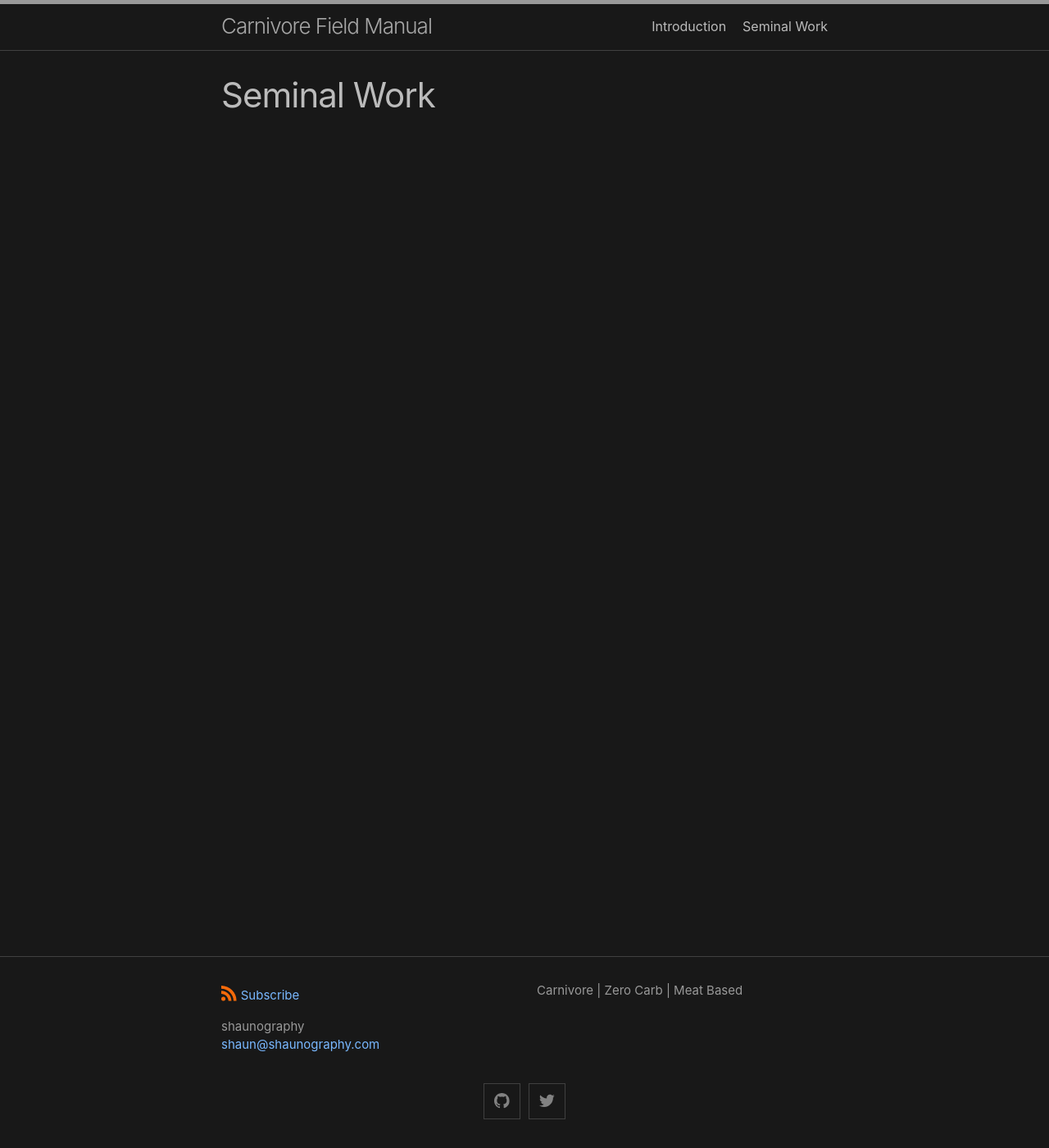
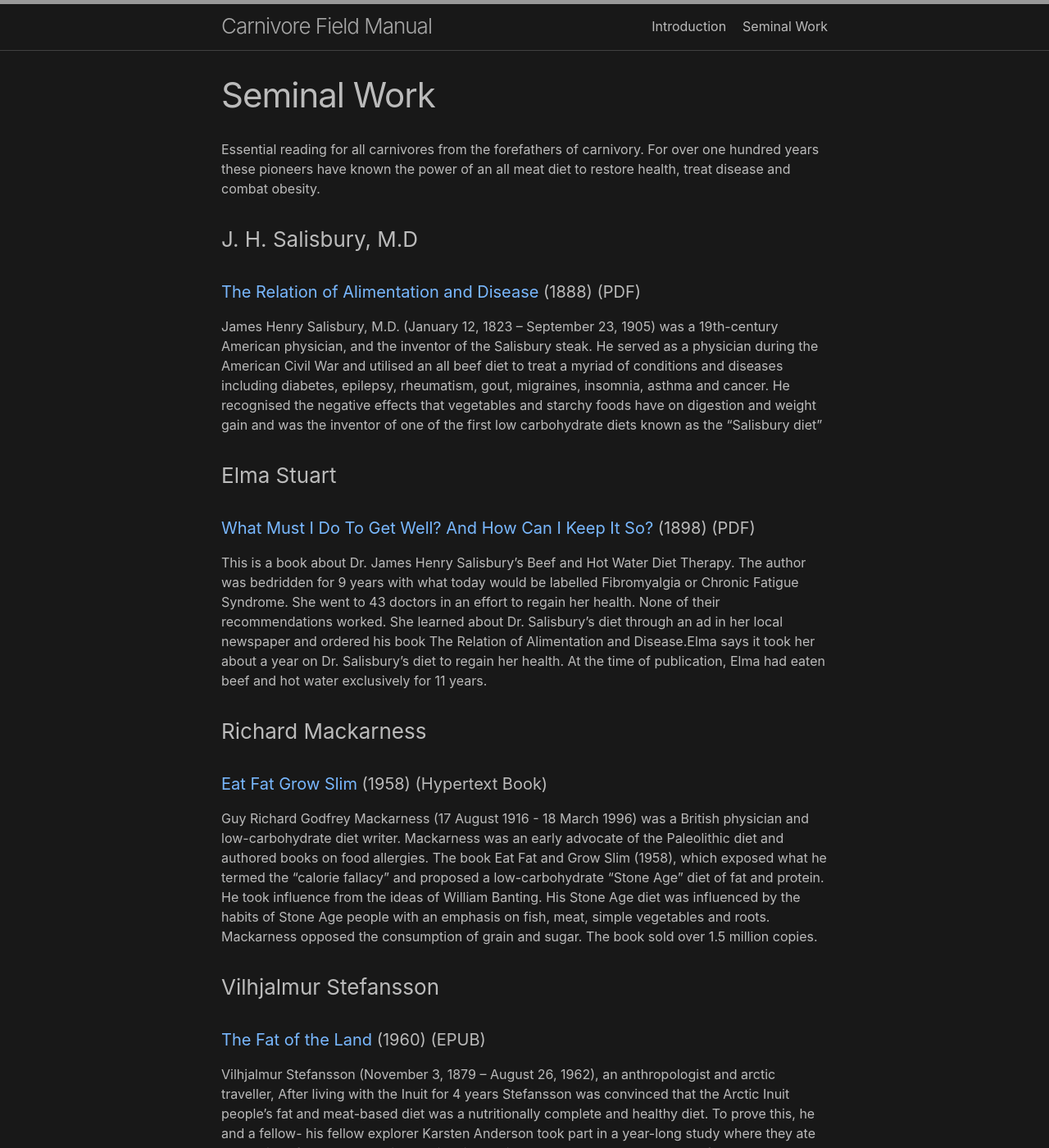
Before and after one commit to shaunography/carnivore, a Jekyll site: the page built from seminal_work.md, in a window 1280 px wide and 1400 px high. Shown: the whole window at 82% size. Built offline with Jekyll 4.4.1, drawn with Linux system fonts in a browser that asks for light colours; some of the changed text lies outside the part shown.

Commit message:
seminal work

```diff
--- a/seminal_work.md
+++ b/seminal_work.md
@@ -3,3 +3,36 @@ permalink: /seminal_work
 layout: page
 title: "Seminal Work"
 ---
+Essential reading for all carnivores from the forefathers of carnivory. For over one
+hundred years these pioneers have known the power of an all meat diet to restore
+health, treat disease and combat obesity.
+
+### J. H. Salisbury, M.D
+#### [The Relation of Alimentation and Disease](https://justmeat.co/docs/the-relation-of-alimentation-and-disease-j-h-salisbury.pdf) (1888) (PDF)
+James Henry Salisbury, M.D. (January 12, 1823 – September 23, 1905) was a 19th-century American physician, and the inventor of the Salisbury steak. He served as a physician during the American Civil War and utilised an all beef diet to treat a myriad of conditions and diseases including diabetes, epilepsy, rheumatism, gout, migraines, insomnia, asthma and cancer. He recognised the negative effects that vegetables and starchy foods have on digestion and weight gain and was the inventor of one of the first low carbohydrate diets known as the “Salisbury diet”
+
+### Elma Stuart
+#### [What Must I Do To Get Well? And How Can I Keep It So?](https://justmeat.co/docs/what-must-i-do-to-get-well-by-elma-stuart.pdf) (1898) (PDF)
+
+This is a book about Dr. James Henry Salisbury’s Beef and Hot Water Diet Therapy. The author was bedridden for 9 years with what today would be labelled Fibromyalgia or Chronic Fatigue Syndrome. She went to 43 doctors in an effort to regain her health. None of their recommendations worked. She learned about Dr. Salisbury’s diet through an ad in her local newspaper and ordered his book The Relation of Alimentation and Disease.Elma says it took her about a year on Dr. Salisbury’s diet to regain her health. At the time of publication, Elma had eaten beef and hot water exclusively for 11 years.
+
+### Richard Mackarness
+#### [Eat Fat Grow Slim](http://www.ourcivilisation.com/fat/) (1958) (Hypertext Book)
+Guy Richard Godfrey Mackarness (17 August 1916 - 18 March 1996) was a British physician and low-carbohydrate diet writer. Mackarness was an early advocate of the Paleolithic diet and authored books on food allergies. The book Eat Fat and Grow Slim (1958), which exposed what he termed the "calorie fallacy" and proposed a low-carbohydrate "Stone Age" diet of fat and protein. He took influence from the ideas of William Banting. His Stone Age diet was influenced by the habits of Stone Age people with an emphasis on fish, meat, simple vegetables and roots. Mackarness opposed the consumption of grain and sugar. The book sold over 1.5 million copies.
+
+### Vilhjalmur Stefansson
+#### [The Fat of the Land](https://justmeat.co/docs/the-fat-of-the-land-vilhjalmur-stefansson.epub) (1960) (EPUB)
+Vilhjalmur Stefansson (November 3, 1879 – August 26, 1962), an anthropologist and arctic traveller, After living with the Inuit for 4 years Stefansson was convinced that the Arctic Inuit people’s fat and meat-based diet was a nutritionally complete and healthy diet. To prove this, he and a fellow- his fellow explorer Karsten Anderson took part in a year-long study where they ate only animal fat and meat, without vitamin or mineral supplements. At the end of the year there were no signs of vitamin deficiencies or kidney problems in the subjects; they did not suffer fatigue, they were mentally alert, physically active, and showed no specific physical changes in any system of the body - [Prolonged Meat Diets with a Study of Kidney Function and Ketosis](http://m.jbc.org/content/87/3/651.full.pdf)
+
+### Blake Donaldson
+#### [Strong Medicine](https://justmeat.co/docs/strong-medicine-blake-donaldson.pdf) (1962) (PDF)
+Dr. Donaldson went to medical school in the late 1800s and practiced medicine in New York until the mid-1900s. His book was published in 1961. He had very good success treating his obese patients with an all-meat diet. His general prescription was 6 oz of lean and 2 oz of visible fat three times per day from either lamb or beef. He never recommended pork, chicken, fish, or eggs, but only meat from ruminants. He says that if his patients did not eat enough food, enough times a day, they would invariably stop losing body fat.
+
+### Walter L. Voegtlin
+#### [The Stone Age Diet](https://justmeat.co/docs/the-stone-age-diet-walter-l-voegtlin.pdf) (1975) (PDF)
+Walter L. Voegtlin (1904–1975) was an American gastroenterologist and pioneer of the Paleolithic diet. In his ambitious work of theoretical and practical bases, Voegtlin states that an animal meat-fat diet is considered to be the only diet that is a perfect fit for the physiological functioning of people. Voegtlin also states that raw vegetables should be completely excluded, and fermented vegetables can be eaten in moderation, while eating fruits is only acceptable if eaten in small amounts and not regularly.
+
+### Dr H.L.Newbold
+#### [The Type A Type B weight Loss Book](https://eatmeatdrinkwater.files.wordpress.com/2018/07/the-type-a-type-b-weight-loss-book-by-h-l-newbold.pdf) (1991) (PDF)
+Dr. H. L. Newbold (1921–1994)  was another early advocate for an all-meat diet. He published a number of books throughout his career, but his last one The Type A / Type B Weight Loss Book is by far his best overall book on diet. It represents the culmination of everything he had learned about health and nutrition up to that point in time.
+Dr. Newbold worked extensively with people who suffered with obesity and eating disorders. He found that many of his patients were able to lose weight and stop destructive eating behaviour if they ate an all-meat diet comprised almost entirely of beef.
```
Also changed, not shown: index.md (+1 -1 lines).
